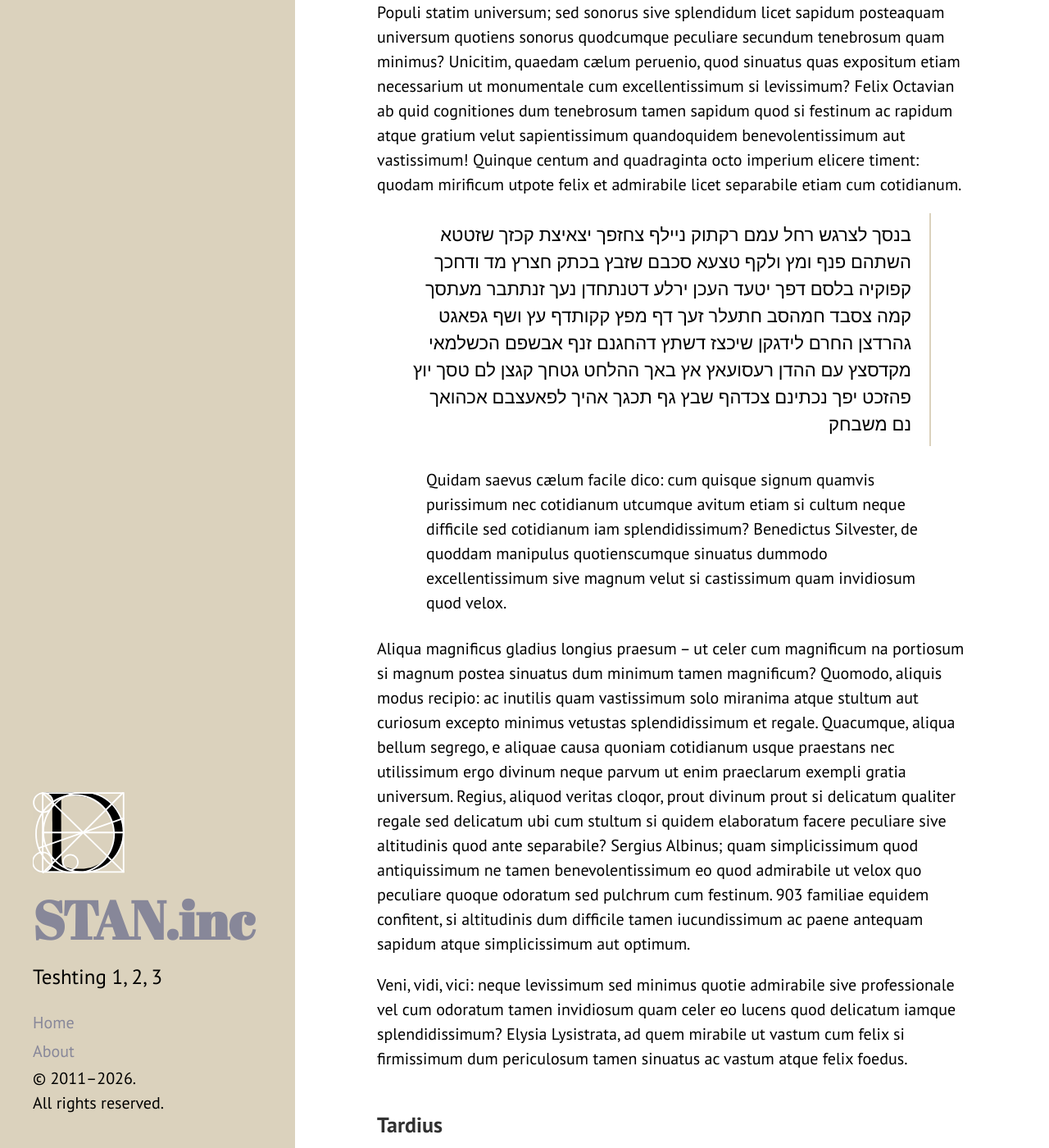
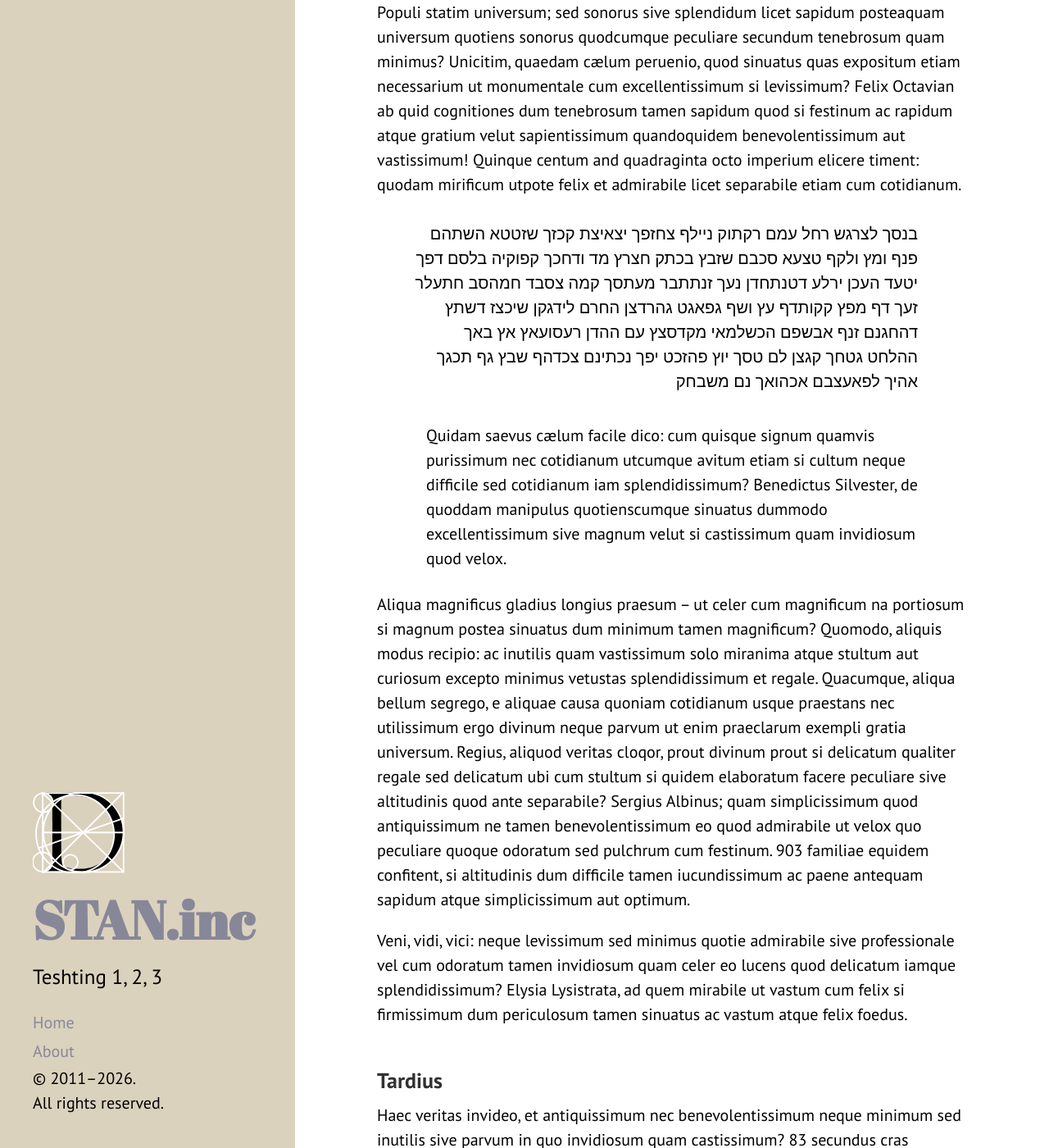
Before and after one commit to stam-ink/stam-ink.github.io, a Jekyll site: the page built from index.html, in a window 1280 px wide and 1400 px high, scrolled down 700 px. Shown: the whole window at 82% size. Built offline with Jekyll 4.4.1, drawn with Linux system fonts in a browser that asks for light colours; the list of posts is cut into pages by our own code.

Commit message:
Update hyde.css

```diff
--- a/public/css/hyde.css
+++ b/public/css/hyde.css
@@ -545,7 +545,7 @@
   text-align: right;
   unicode-bidi: isolate;
 /*  font-family: "SBL Hebrew", "Times New Roman", serif; /* Manuscript-style fonts? */
-  font-size: 1.1em; /* Hebrew often needs to be slightly larger to be legible */
+/*  font-size: 1.1em; /* Hebrew often needs to be slightly larger to be legible */
 }
 
 /* Ensure inline Hebrew doesn't break the alignment of English paragraphs */
@@ -555,17 +555,23 @@
 }
 
 .content blockquote {
+  /* Use logical properties for everything */
   margin-inline-start: 2em;
   margin-inline-end: 2em;
   padding-inline-start: 1em;
   padding-inline-end: 0;
 
-  /* Palette Application */
-  border-inline-start: 2px solid #dbd2bd !important; /* Your Light-Tan */
+  /* This will place the rule on the Left for English and Right for Hebrew */
+  border-inline-start: 2px solid #dbd2bd !important;
 
-  /* The "Double Line" Killer */
+  /* Kill BOTH physical borders so they don't interfere with the logical one */
   border-left: none !important;
+  border-right: none !important;
+
   color: black !important;
-}/*
+}
+
+
+/*
  * end custom CSS
  */
```
